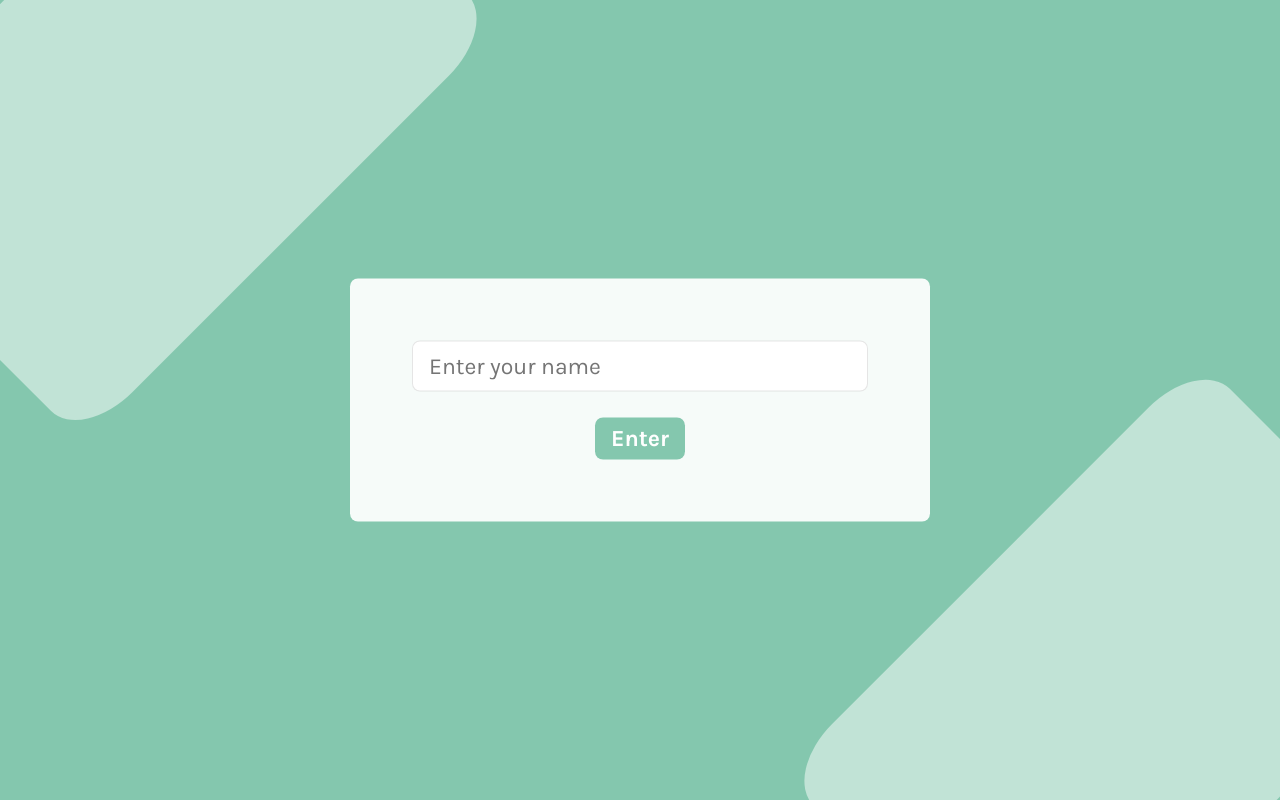
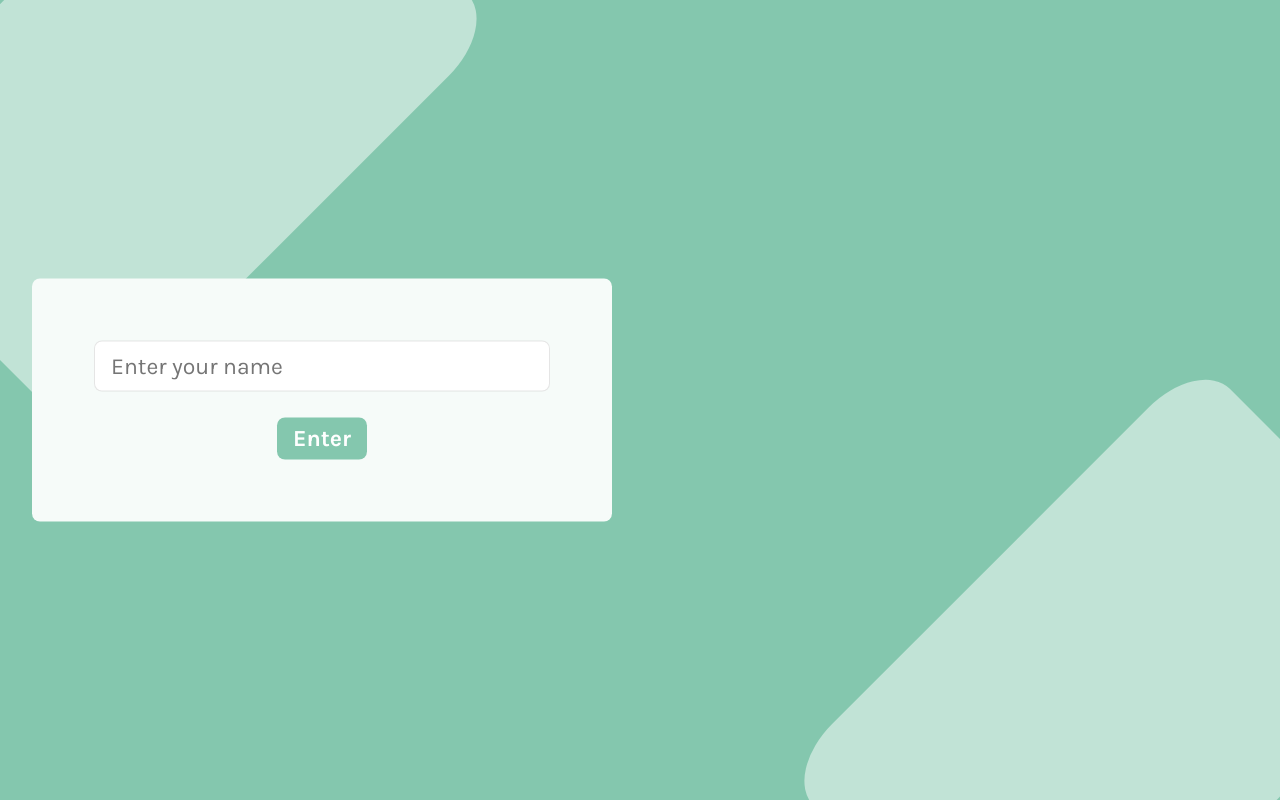
Before and after one commit to MuhammadjonRahimov/simple-messaging-app, a React (Create React App) app in the folder client/: page / in a window 1280 px wide. Built offline with nearby package versions, Linux system fonts and the light colour scheme.

Commit message:
removed non useful style

```diff
--- a/client/src/assets/style/index.scss
+++ b/client/src/assets/style/index.scss
@@ -36,11 +36,6 @@ body{
 }
 /* -------------------------------------------------- */
 
-.container{
-	width:95%;
-	max-width:1140px;
-	margin:0 auto;
-}
 #root{
 	display: flex;
 	flex-direction:column;
```
